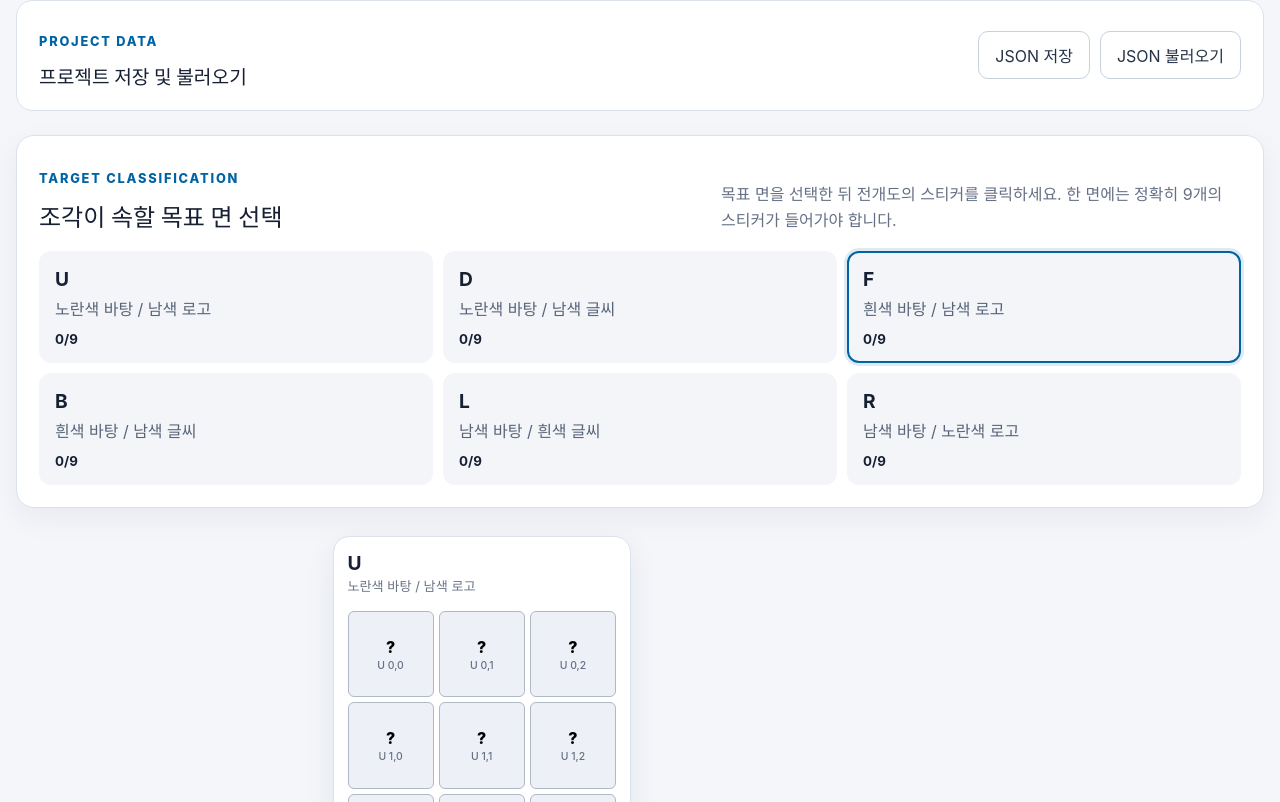
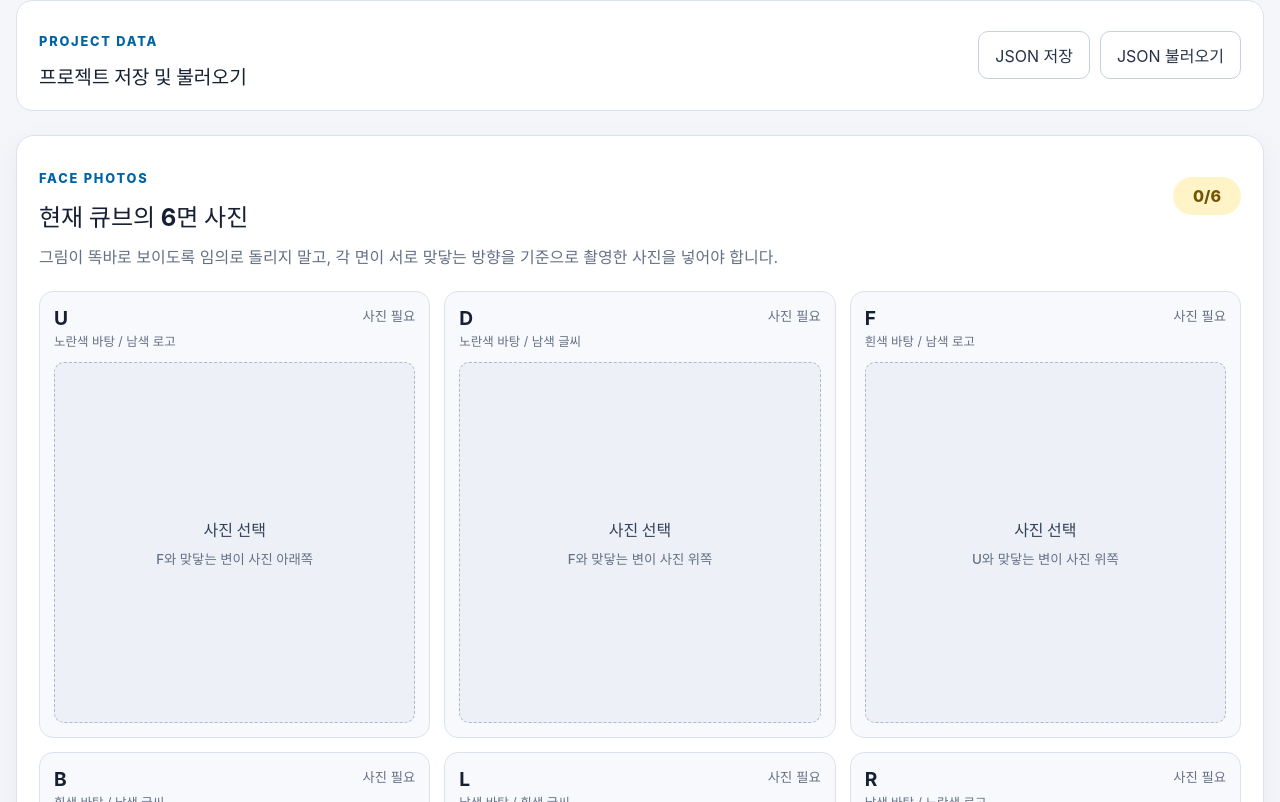
Before and after one commit to mynuno/uci-cube-solver, a React (Vite) app: page / in a window 1280 px wide. Shown: the part 318-1120 px from the top of the page. Built offline with nearby package versions, Linux system fonts and the light colour scheme.

Commit message:
Add six-face photo upload interface

```diff
--- a/src/App.css
+++ b/src/App.css
@@ -381,3 +381,159 @@ select {
     flex-direction: column;
   }
 }
+
+.photo-uploader {
+  margin-bottom: 28px;
+  padding: 22px;
+  border: 1px solid #dce2ec;
+  border-radius: 18px;
+  background: #ffffff;
+  box-shadow: 0 10px 30px rgba(27, 39, 70, 0.06);
+}
+
+.photo-uploader-heading {
+  display: flex;
+  align-items: center;
+  justify-content: space-between;
+  gap: 20px;
+}
+
+.photo-uploader-heading h2 {
+  margin: 4px 0 0;
+}
+
+.photo-upload-count {
+  min-width: 68px;
+  padding: 9px 12px;
+  border-radius: 999px;
+  text-align: center;
+  font-weight: 800;
+  color: #735400;
+  background: #fff4c7;
+}
+
+.photo-upload-count-complete {
+  color: #216e3a;
+  background: #e8f5ec;
+}
+
+.photo-uploader-description {
+  max-width: 760px;
+  margin: 12px 0 20px;
+  line-height: 1.6;
+  color: #657085;
+}
+
+.face-photo-grid {
+  display: grid;
+  grid-template-columns: repeat(3, minmax(0, 1fr));
+  gap: 14px;
+}
+
+.face-photo-card {
+  padding: 14px;
+  border: 1px solid #dce2ec;
+  border-radius: 14px;
+  background: #f8f9fc;
+}
+
+.face-photo-card-header {
+  display: flex;
+  align-items: flex-start;
+  justify-content: space-between;
+  gap: 10px;
+  margin-bottom: 12px;
+}
+
+.face-photo-card-header strong {
+  display: block;
+  font-size: 1.2rem;
+}
+
+.face-photo-card-header span {
+  display: block;
+  margin-top: 2px;
+  font-size: 0.78rem;
+  color: #657085;
+}
+
+.face-photo-card-header small {
+  flex-shrink: 0;
+  color: #657085;
+}
+
+.face-photo-preview {
+  display: block;
+  width: 100%;
+  padding: 0;
+  overflow: hidden;
+  border: 1px dashed #aeb8c8;
+  border-radius: 10px;
+  aspect-ratio: 1;
+  color: #33415a;
+  background: #edf1f7;
+  cursor: pointer;
+}
+
+.face-photo-preview:hover {
+  border-color: #0064a4;
+  background: #e6eef5;
+}
+
+.face-photo-preview img {
+  display: block;
+  width: 100%;
+  height: 100%;
+  object-fit: cover;
+}
+
+.face-photo-preview > span {
+  display: flex;
+  height: 100%;
+  padding: 18px;
+  flex-direction: column;
+  align-items: center;
+  justify-content: center;
+  font-weight: 800;
+}
+
+.face-photo-preview > span small {
+  margin-top: 8px;
+  font-weight: 500;
+  color: #657085;
+}
+
+.face-photo-actions {
+  display: flex;
+  justify-content: flex-end;
+  gap: 8px;
+  margin-top: 10px;
+}
+
+.danger-text-button {
+  padding: 10px 12px;
+  border: 0;
+  color: #a72f2f;
+  background: transparent;
+  cursor: pointer;
+}
+
+.danger-text-button:hover {
+  text-decoration: underline;
+}
+
+@media (max-width: 900px) {
+  .face-photo-grid {
+    grid-template-columns: repeat(2, minmax(0, 1fr));
+  }
+}
+
+@media (max-width: 640px) {
+  .photo-uploader {
+    min-width: 620px;
+  }
+
+  .face-photo-grid {
+    grid-template-columns: repeat(3, minmax(180px, 1fr));
+  }
+}
--- a/src/App.tsx
+++ b/src/App.tsx
@@ -3,11 +3,10 @@ import "./App.css";
 import { CubeNet } from "./components/CubeNet/CubeNet";
 import { ProjectControls } from "./components/ProjectControls";
 import { TargetFacePicker } from "./components/TargetFacePicker";
-import {
-  createInitialCubeState,
-  validateInitialCubeState,
-} from "./cube/cube";
+import { createInitialCubeState, validateInitialCubeState } from "./cube/cube";
 import { FACE_NAMES, type CubeState, type FaceName } from "./cube/types";
+import { FacePhotoUploader } from "./components/image/FacePhotoUploader";
+import type { FacePhoto } from "./image/types";
 
 function cloneCubeState(state: CubeState): CubeState {
   return {
@@ -69,8 +68,7 @@ function createEmptyFaceCounts(): Record<FaceName, number> {
 function App() {
   const [cubeState, setCubeState] = useState(createInitialCubeState);
 
-  const [selectedTargetFace, setSelectedTargetFace] =
-    useState<FaceName>("F");
+  const [selectedTargetFace, setSelectedTargetFace] = useState<FaceName>("F");
 
   const [selectedStickerId, setSelectedStickerId] = useState<string | null>(
     null,
@@ -104,6 +102,10 @@ function App() {
     (face) => targetFaceCounts[face] === 9,
   );
 
+  const [facePhotos, setFacePhotos] = useState<
+    Partial<Record<FaceName, FacePhoto>>
+  >({});
+
   function handleStickerClick(stickerId: string) {
     setSelectedStickerId(stickerId);
     setNotice(null);
@@ -113,9 +115,7 @@ function App() {
       const sticker = nextState.stickers[stickerId];
 
       sticker.targetFace =
-        sticker.targetFace === selectedTargetFace
-          ? null
-          : selectedTargetFace;
+        sticker.targetFace === selectedTargetFace ? null : selectedTargetFace;
 
       sticker.targetPosition = null;
       sticker.targetRotation = null;
@@ -137,6 +137,53 @@ function App() {
     setNotice(null);
   }
 
+  function handleSelectFacePhoto(face: FaceName, file: File) {
+    setFacePhotos((previousPhotos) => {
+      const previousPhoto = previousPhotos[face];
+
+      if (previousPhoto) {
+        URL.revokeObjectURL(previousPhoto.previewUrl);
+      }
+
+      const nextPhoto: FacePhoto = {
+        face,
+        file,
+        fileName: file.name,
+        previewUrl: URL.createObjectURL(file),
+      };
+
+      return {
+        ...previousPhotos,
+        [face]: nextPhoto,
+      };
+    });
+
+    setNotice({
+      type: "success",
+      message: `${face}면 사진을 등록했습니다.`,
+    });
+  }
+
+  function handleRemoveFacePhoto(face: FaceName) {
+    setFacePhotos((previousPhotos) => {
+      const photo = previousPhotos[face];
+
+      if (photo) {
+        URL.revokeObjectURL(photo.previewUrl);
+      }
+
+      const nextPhotos = {
+        ...previousPhotos,
+      };
+
+      delete nextPhotos[face];
+
+      return nextPhotos;
+    });
+
+    setNotice(null);
+  }
+
   return (
     <main className="app">
       <header className="app-header">
@@ -145,8 +192,8 @@ function App() {
         <h1>큐브 조각 분류</h1>
 
         <p>
-          각 스티커가 완성 상태에서 어느 면에 속해야 하는지 지정합니다.
-          현재는 사진 대신 전개도 칸으로 기능을 시험하고 있습니다.
+          각 스티커가 완성 상태에서 어느 면에 속해야 하는지 지정합니다. 현재는
+          사진 대신 전개도 칸으로 기능을 시험하고 있습니다.
         </p>
       </header>
 
@@ -165,9 +212,7 @@ function App() {
           <div className="status-row">
             <div
               className={
-                allFacesComplete
-                  ? "validation-success"
-                  : "validation-progress"
+                allFacesComplete ? "validation-success" : "validation-progress"
               }
             >
               {allFacesComplete
@@ -221,6 +266,12 @@ function App() {
             }
           />
 
+          <FacePhotoUploader
+            facePhotos={facePhotos}
+            onSelectPhoto={handleSelectFacePhoto}
+            onRemovePhoto={handleRemoveFacePhoto}
+          />
+
           <TargetFacePicker
             selectedFace={selectedTargetFace}
             counts={targetFaceCounts}
--- /dev/null
+++ b/src/components/image/FacePhotoUploader.tsx
@@ -0,0 +1,161 @@
+import { useRef } from "react";
+import { FACE_DESIGNS } from "../../cube/constants";
+import { FACE_NAMES, type FaceName } from "../../cube/types";
+import type { FacePhoto } from "../../image/types";
+
+interface FacePhotoUploaderProps {
+  facePhotos: Partial<Record<FaceName, FacePhoto>>;
+  onSelectPhoto: (face: FaceName, file: File) => void;
+  onRemovePhoto: (face: FaceName) => void;
+}
+
+const CAPTURE_GUIDES: Record<FaceName, string> = {
+  F: "U와 맞닿는 변이 사진 위쪽",
+  R: "U와 맞닿는 변이 사진 위쪽",
+  B: "U와 맞닿는 변이 사진 위쪽",
+  L: "U와 맞닿는 변이 사진 위쪽",
+  U: "F와 맞닿는 변이 사진 아래쪽",
+  D: "F와 맞닿는 변이 사진 위쪽",
+};
+
+interface FacePhotoCardProps {
+  face: FaceName;
+  photo?: FacePhoto;
+  onSelectPhoto: (face: FaceName, file: File) => void;
+  onRemovePhoto: (face: FaceName) => void;
+}
+
+function FacePhotoCard({
+  face,
+  photo,
+  onSelectPhoto,
+  onRemovePhoto,
+}: FacePhotoCardProps) {
+  const inputRef = useRef<HTMLInputElement>(null);
+  const design = FACE_DESIGNS[face];
+
+  function handleFileChange(
+    event: React.ChangeEvent<HTMLInputElement>,
+  ) {
+    const file = event.target.files?.[0];
+
+    if (!file) {
+      return;
+    }
+
+    if (!file.type.startsWith("image/")) {
+      event.target.value = "";
+      return;
+    }
+
+    onSelectPhoto(face, file);
+    event.target.value = "";
+  }
+
+  return (
+    <article className="face-photo-card">
+      <header className="face-photo-card-header">
+        <div>
+          <strong>{face}</strong>
+          <span>{design.label}</span>
+        </div>
+
+        <small>{photo ? "사진 등록됨" : "사진 필요"}</small>
+      </header>
+
+      <button
+        type="button"
+        className="face-photo-preview"
+        onClick={() => inputRef.current?.click()}
+      >
+        {photo ? (
+          <img
+            src={photo.previewUrl}
+            alt={`${face}면 미리보기`}
+          />
+        ) : (
+          <span>
+            사진 선택
+            <small>{CAPTURE_GUIDES[face]}</small>
+          </span>
+        )}
+      </button>
+
+      {photo && (
+        <div className="face-photo-actions">
+          <button
+            type="button"
+            className="secondary-button"
+            onClick={() => inputRef.current?.click()}
+          >
+            교체
+          </button>
+
+          <button
+            type="button"
+            className="danger-text-button"
+            onClick={() => onRemovePhoto(face)}
+          >
+            삭제
+          </button>
+        </div>
+      )}
+
+      <input
+        ref={inputRef}
+        type="file"
+        accept="image/*"
+        hidden
+        onChange={handleFileChange}
+      />
+    </article>
+  );
+}
+
+export function FacePhotoUploader({
+  facePhotos,
+  onSelectPhoto,
+  onRemovePhoto,
+}: FacePhotoUploaderProps) {
+  const uploadedCount = FACE_NAMES.filter(
+    (face) => facePhotos[face],
+  ).length;
+
+  return (
+    <section className="photo-uploader">
+      <div className="photo-uploader-heading">
+        <div>
+          <p className="eyebrow">Face photos</p>
+          <h2>현재 큐브의 6면 사진</h2>
+        </div>
+
+        <div
+          className={
+            uploadedCount === 6
+              ? "photo-upload-count photo-upload-count-complete"
+              : "photo-upload-count"
+          }
+        >
+          {uploadedCount}/6
+        </div>
+      </div>
+
+      <p className="photo-uploader-description">
+        그림이 똑바로 보이도록 임의로 돌리지 말고, 각 면이 서로
+        맞닿는 방향을 기준으로 촬영한 사진을 넣어야 합니다.
+      </p>
+
+      <div className="face-photo-grid">
+        {FACE_NAMES.map((face) => (
+          <FacePhotoCard
+            key={face}
+            face={face}
+            photo={facePhotos[face]}
+            onSelectPhoto={onSelectPhoto}
+            onRemovePhoto={onRemovePhoto}
+          />
+        ))}
+      </div>
+    </section>
+  );
+}
--- /dev/null
+++ b/src/image/types.ts
@@ -0,0 +1,8 @@
+import type { FaceName } from "../cube/types";
+
+export interface FacePhoto {
+  face: FaceName;
+  file: File;
+  fileName: string;
+  previewUrl: string;
+}
```
